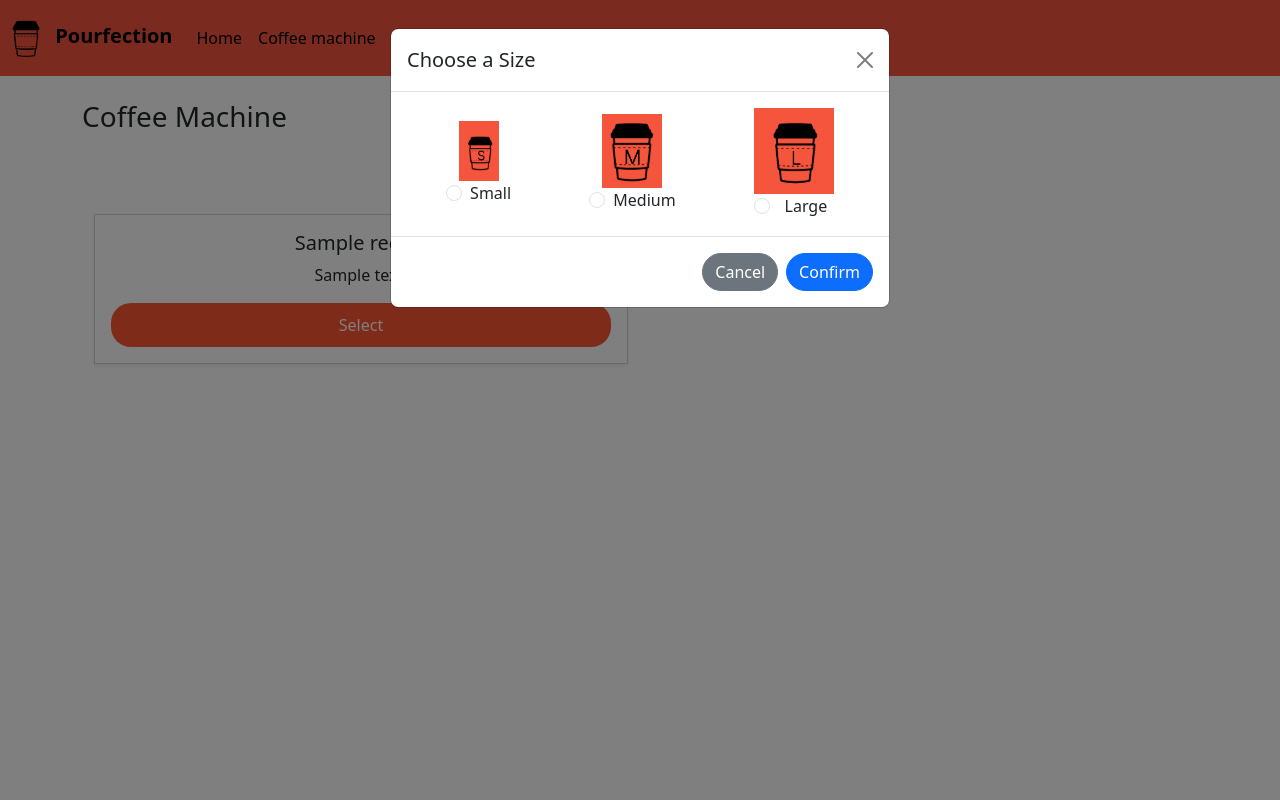
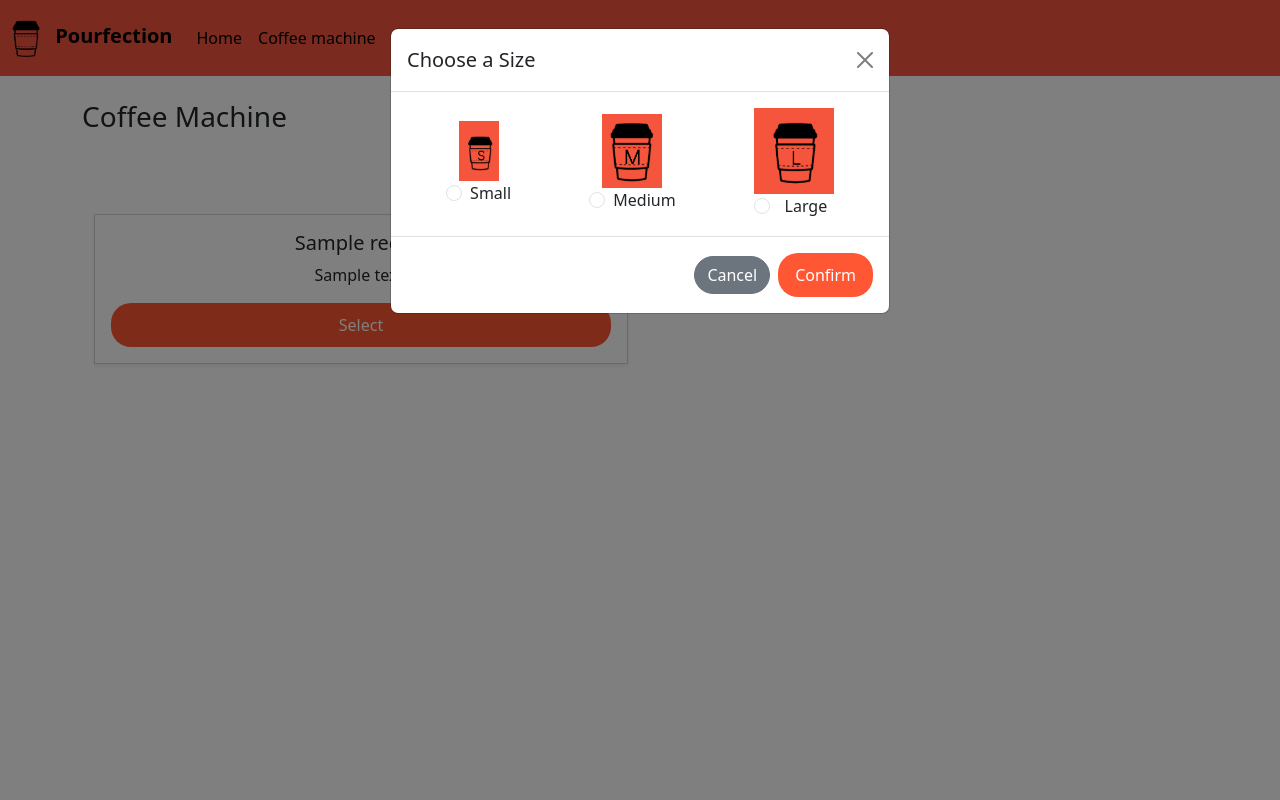
Before and after one commit to Rgopalam17010806/pourfection, a Flask app: page /machine in a window 1280 px wide, after a click on "Select". Run offline with Flask 3, Linux system fonts and the light colour scheme; a user stored in the database is signed in; tables that the repository leaves empty hold one stand-in row (values such as "Sample post"); parts of the project's set-up code (start-up, migrations or seed data) failed here and were passed over.

Commit message:
made changes

```diff
--- a/website/templates/machine.html
+++ b/website/templates/machine.html
@@ -72,6 +72,23 @@
 
 <!-- Add CSS inside style tag -->
 <style>
+
+    .btn-primary {
+        background-color: #FF5733; /* Custom color */
+        color: white; /* Text color */
+        border: none; /* Remove border */
+        padding: 10px 10px; /* Add padding */
+        font-size: 16px; /* Adjust font size */
+        border-radius: 20px; /* Round the corners */
+        cursor: pointer; /* Change cursor on hover */
+        width: 20%; /* Ensure button spans the width */
+    }
+
+    /* Change color on hover */
+    .btn-primary:hover {
+        background-color: white; /* Darker shade on hover */
+        color: black;
+    }
     /* Custom button style */
     .custom-select-button {
         background-color: #FF5733; /* Custom color */
```
Also changed, not shown: instance/database.db.
